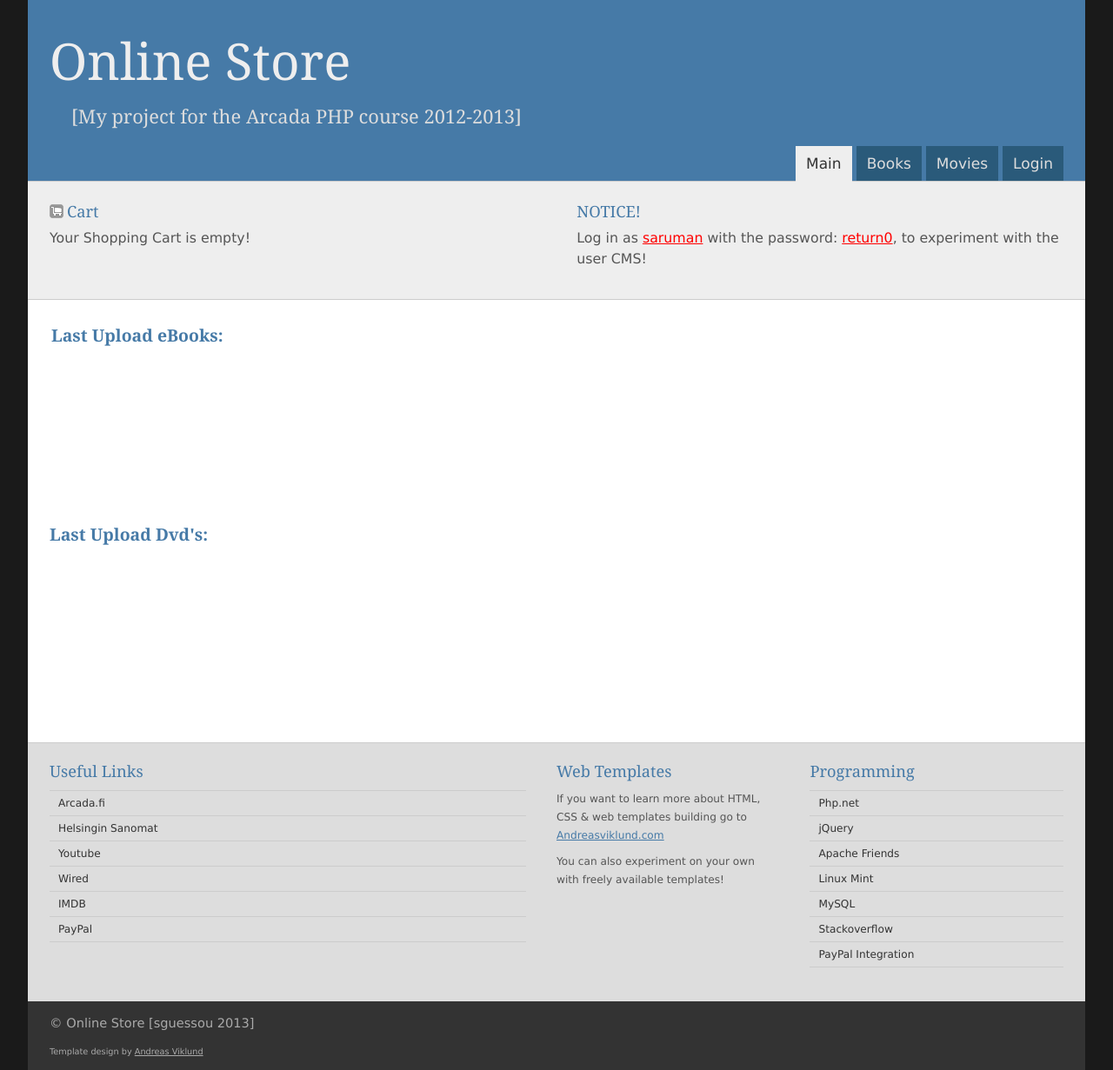
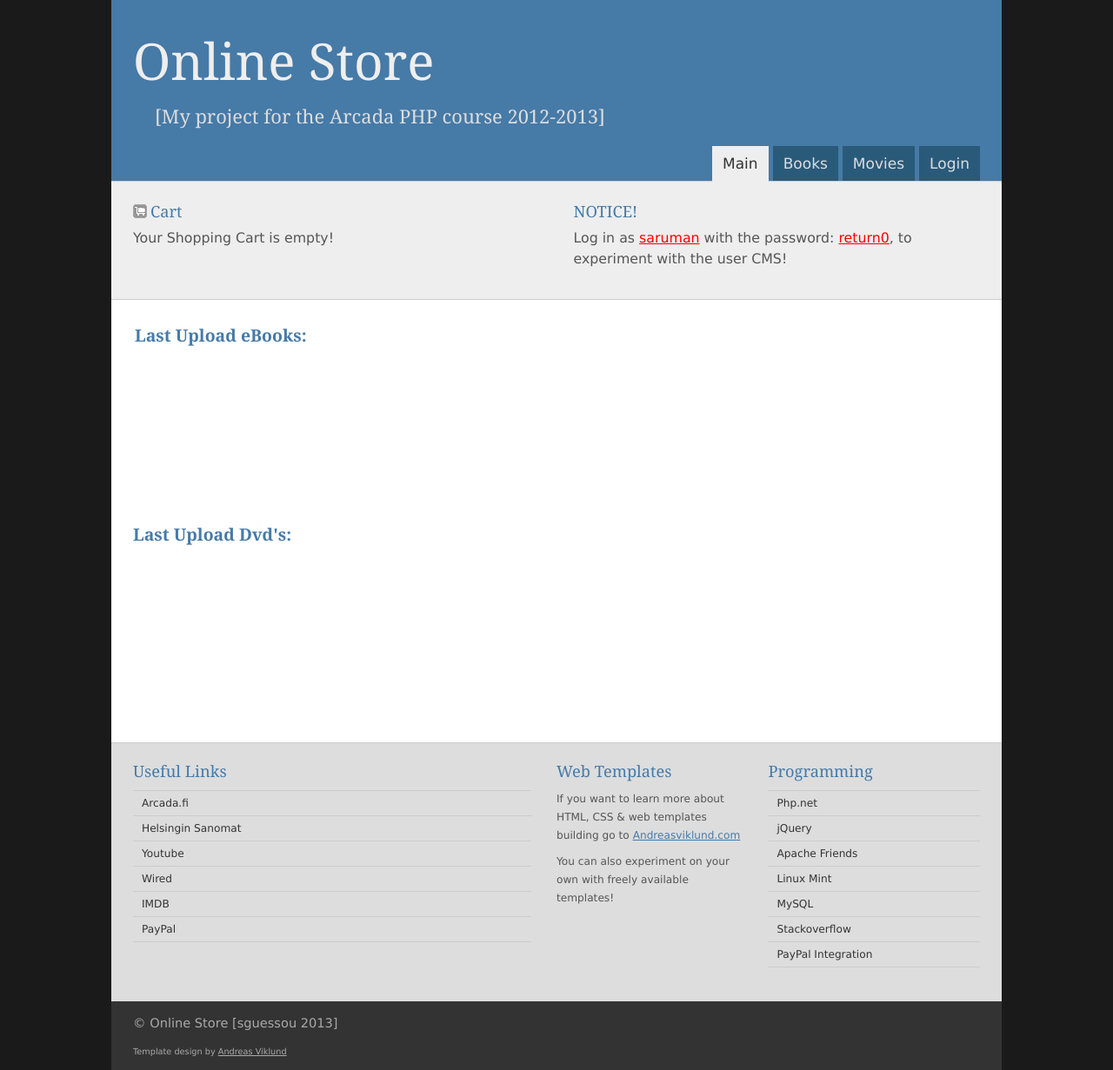
Before and after one commit to sguessou/Arcada-project, a PHP site: page / in a window 1280 px wide. Shown: the whole page at 87% size. Run offline with PHP 8.4, Linux system fonts and the light colour scheme; data that the repository does not hold is empty.

Commit message:
css modification

```diff
--- a/css/variant-multi.css
+++ b/css/variant-multi.css
@@ -16,7 +16,7 @@ ul,ol,dl{margin:0 0 20px 20px; padding:0;}
 li{padding-bottom:5px;}
 
 #containerfull,#container980,#container760,#container600{margin:0 auto;padding:0;overflow:hidden;border-left:1px solid #ddd;border-right:1px solid #ddd;}
-#containerfull{width:95%;border:0;}
+#containerfull{width:1024px;border:0;}
 #container980{width:980px;}
 #container760{width:760px;}
 #container600{width:600px;}
```
